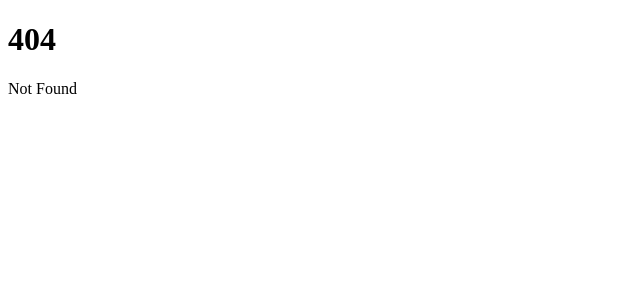
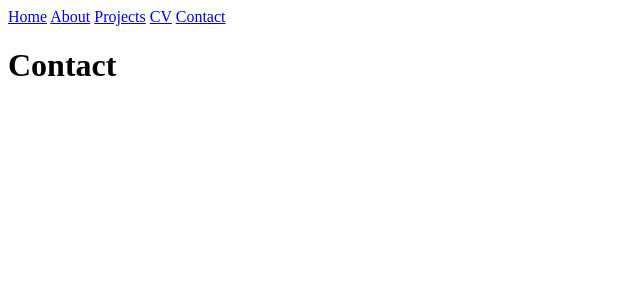
Before and after one commit to rnba12/website, a SvelteKit app: page /contact in a window 1280 px wide. Before the commit this address had no page. Shown: the top 300 px of the page, without its empty margins (0-640 px from the left). Built offline with nearby package versions, Linux system fonts and the light colour scheme.

Commit message:
Feat: set up routes

```diff
--- /dev/null
+++ b/src/routes/+layout.svelte
@@ -0,0 +1,9 @@
+<nav>
+    <a href="/">Home</a>
+    <a href="/about">About</a>
+    <a href="/projects">Projects</a>
+    <a href="/cv.pdf" target="_blank">CV</a>
+    <a href="/contact">Contact</a>
+</nav>
+
+<slot/>
--- a/src/routes/+page.svelte
+++ b/src/routes/+page.svelte
@@ -1,2 +1 @@
-<h1>Welcome to SvelteKit</h1>
-<p>Visit <a href="https://kit.svelte.dev">kit.svelte.dev</a> to read the documentation</p>
+<h1>Home</h1>
--- /dev/null
+++ b/src/routes/about/+page.svelte
@@ -0,0 +1 @@
+<h1>About</h1>
--- /dev/null
+++ b/src/routes/contact/+page.svelte
@@ -0,0 +1 @@
+<h1>Contact</h1>
--- /dev/null
+++ b/src/routes/projects/+page.svelte
@@ -0,0 +1 @@
+<h1>Projects</h1>
```
Also changed, not shown: 2 other files (tests, documents, lock files or other folders).
